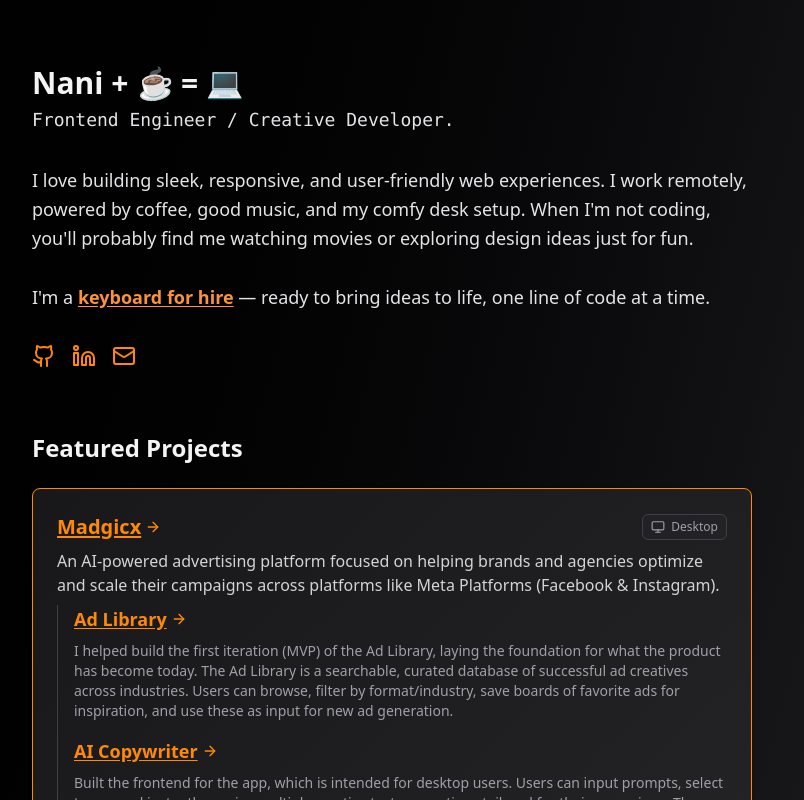
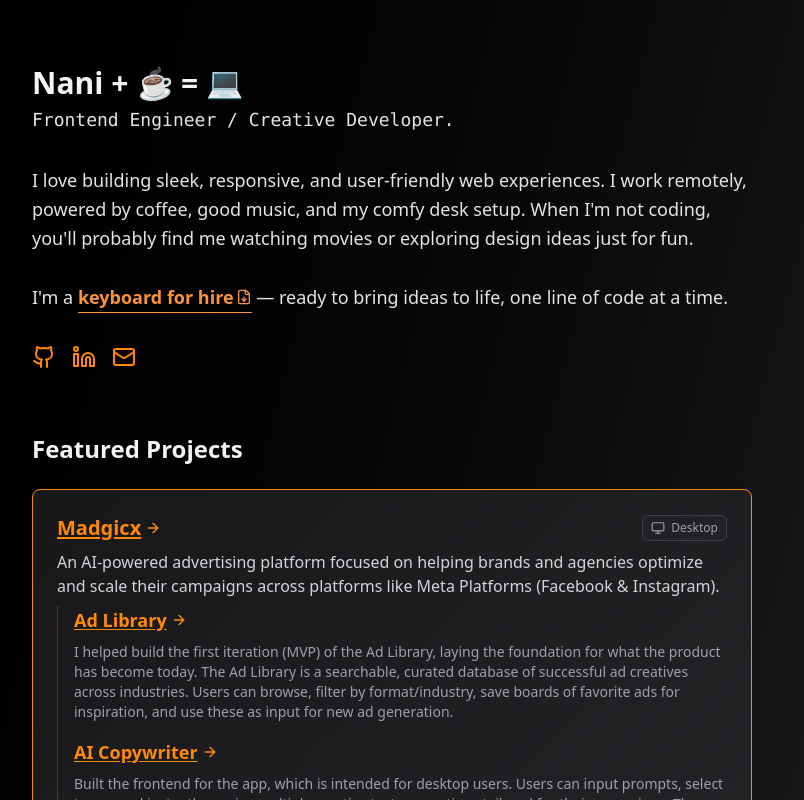
Before and after one commit to hernanosaurus/portfolio.2025, a Next.js app: page / in a window 1280 px wide. Shown: the top 800 px of the page, without its empty margins (248-1052 px from the left). Built offline with nearby package versions, Linux system fonts and the light colour scheme.

Commit message:
animation changes + new resume :)

```diff
--- a/app/components/sections/Hero.tsx
+++ b/app/components/sections/Hero.tsx
@@ -1,7 +1,7 @@
 'use client';
 
 import { motion } from 'framer-motion';
-import { Github, Linkedin, Mail } from 'lucide-react';
+import { Github, Linkedin, Mail, FileDown } from 'lucide-react';
 import SocialLink from '../common/SocialLink';
 import Flame from '../common/Flame';
 import Download from '../common/Download';
@@ -56,13 +56,16 @@
         <br />
          I&apos;m a&nbsp;
         <Download
-          href="/hTerania.resume.2025.pdf"
+          href="/hTerania.resume.2026.pdf"
           ariaLabel="Download Nani's resume"
-          className="inline-block cursor-pointer"
+          className="relative inline-block cursor-pointer group"
         >
           <Flame>
-            <span className="underline underline-offset-2">keyboard for hire</span>
+            <span className="inline-flex items-center border-b border-current pb-0">keyboard for hire <FileDown className="w-4 h-4 ml-0.5" /></span>
           </Flame>
+          <span className="pointer-events-none absolute -top-8 left-1/2 -translate-x-1/2 whitespace-nowrap rounded bg-zinc-800 px-2 py-1 text-xs text-zinc-200 opacity-0 transition-opacity group-hover:opacity-100">
+            Download Resume
+          </span>
         </Download>
         &nbsp;— ready to bring ideas to life, one line of code at a time.
       </motion.p>
```
Also changed, not shown: 1 other file (tests, documents, lock files or other folders).
